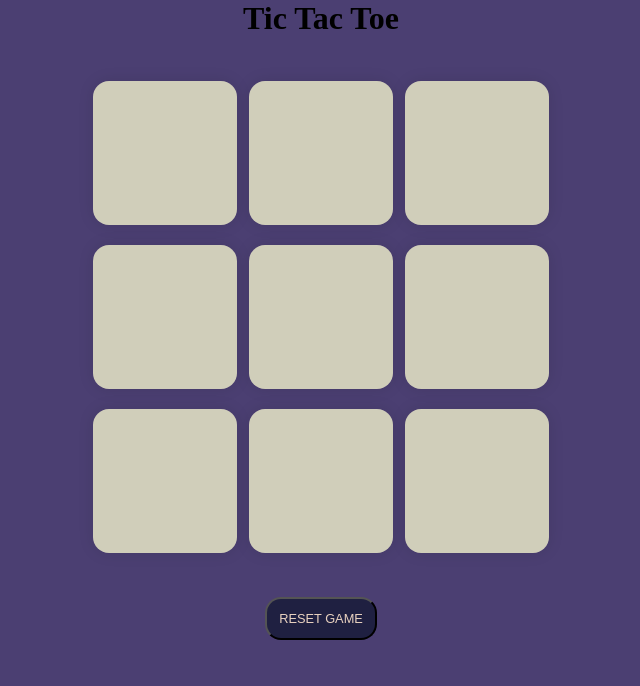
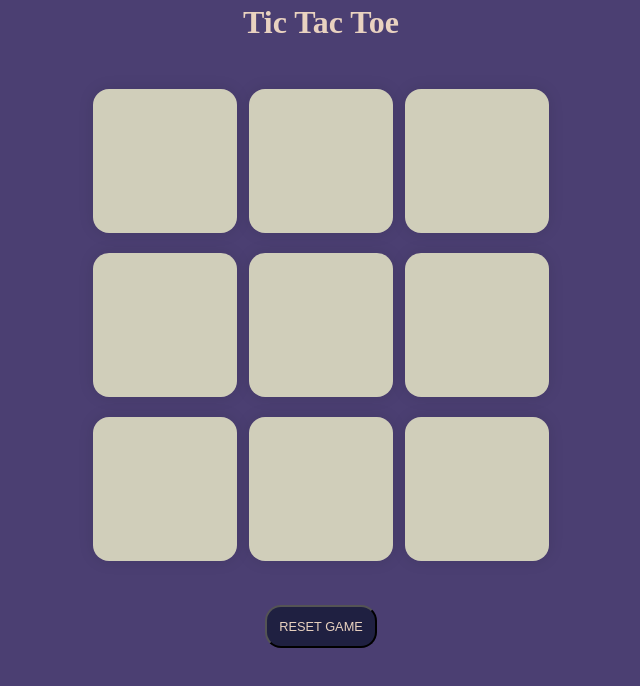
Before and after one commit to shubhanshitiwari/MemeApp, a plain HTML site: page index.html in a window 1280 px wide. Shown: the whole page, without its empty margins (319-959 px from the left). Drawn offline with Linux system fonts and the light colour scheme.

Commit message:
Update style.css

```diff
--- a/style.css
+++ b/style.css
@@ -50,10 +50,10 @@ body{
 
 }
 
-/* h1{
+h1{
     margin: 0.5vmin;
     color: #E9D2C0;
-} */
+}
 
 #new-game{
     padding: 0.75rem;
```
